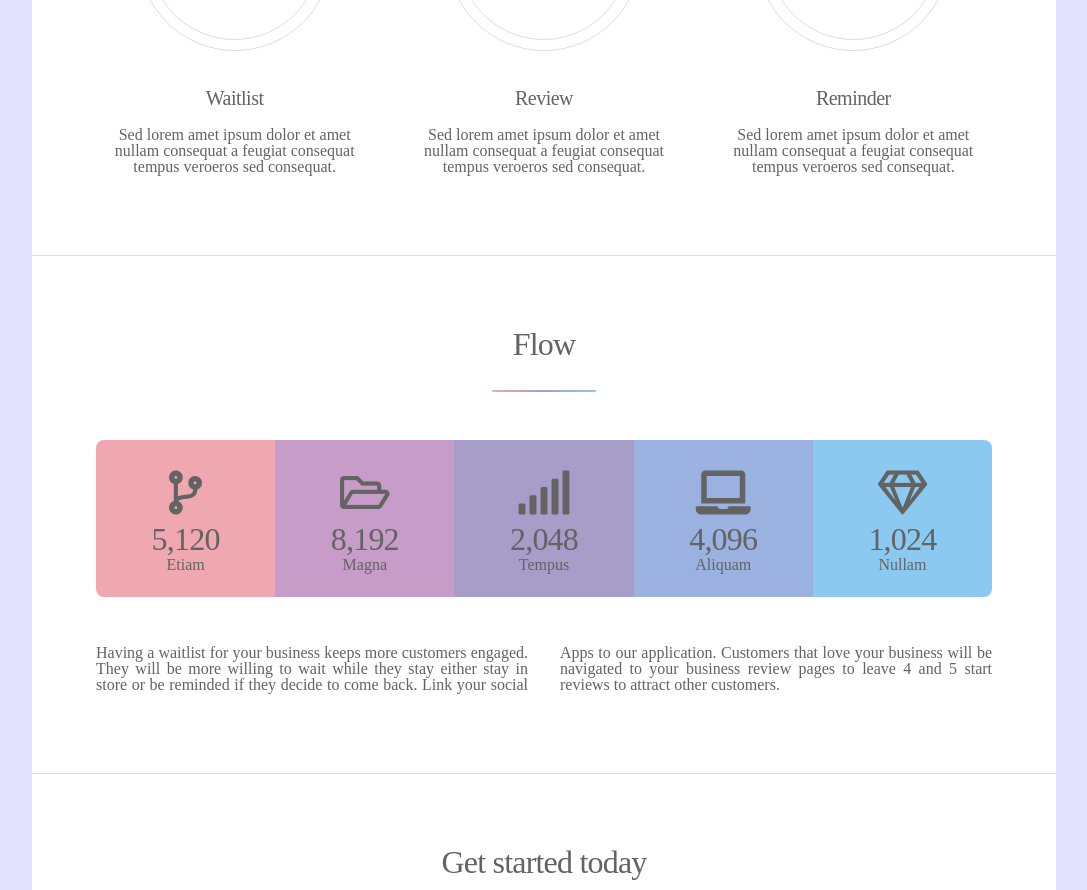
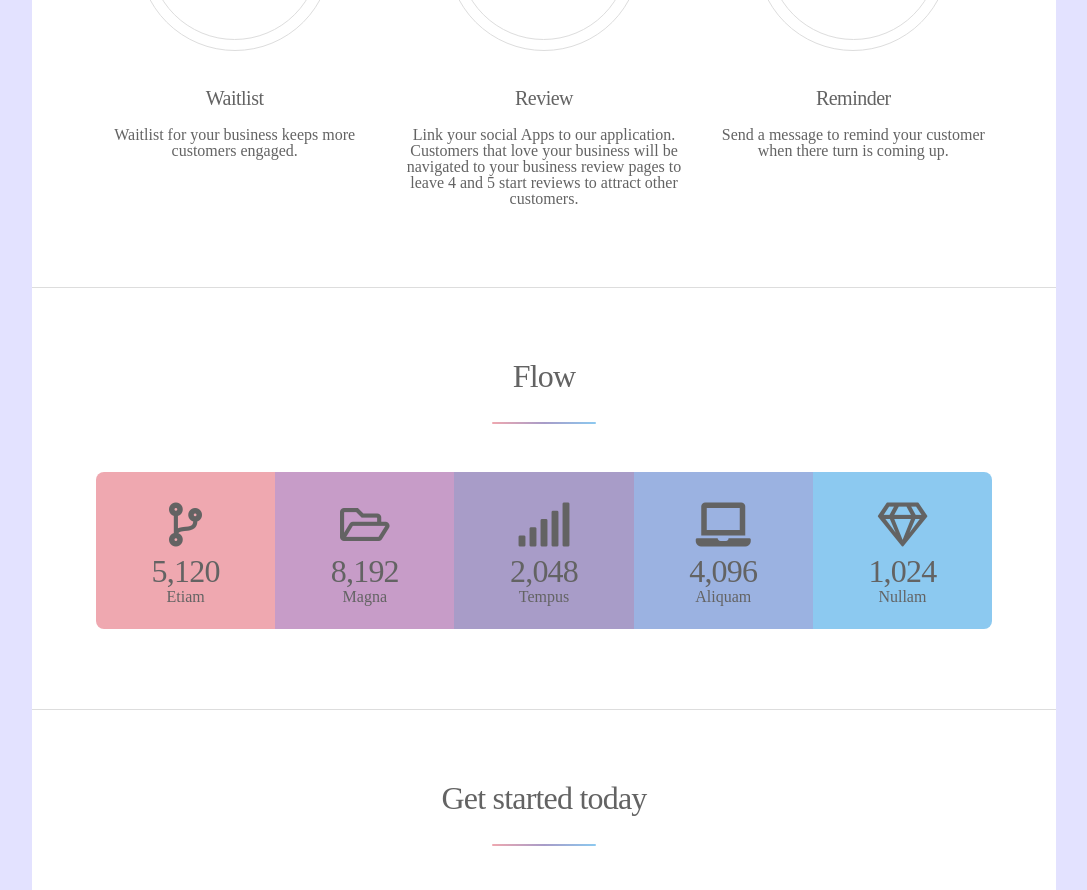
Before and after one commit to Ayoitsjason/Coursera_React, a React (Create React App) app in the folder confusion/: page / in a window 1280 px wide. Shown: the part 1320-2210 px from the top of the page, without its empty margins (96-1183 px from the left). Built offline with nearby package versions, Linux system fonts and the light colour scheme.

Commit message:
refactored splash page

```diff
--- a/confusion/src/components/splash/SplashComponent.js
+++ b/confusion/src/components/splash/SplashComponent.js
@@ -49,7 +49,7 @@ const SplashComponent = () => {
                   Here at Tippin, we provide a way to streamline your customer
                   engagement. We provide a waiting list for your customers,
                   after their service is complete, they will receive a brief
-                  survey to let the business know how they are doing.
+                  survey to let your business know how its doing.
                 </p>
               </div>
             </div>
@@ -64,25 +64,23 @@ const SplashComponent = () => {
               <li>
                 <span className="icon solid major style1 fa-code"></span>
                 <h3>Waitlist</h3>
-                <p>
-                  Sed lorem amet ipsum dolor et amet nullam consequat a feugiat
-                  consequat tempus veroeros sed consequat.
-                </p>
+                <p>Waitlist for your business keeps more customers engaged.</p>
               </li>
               <li>
                 <span className="icon major style3 fa-copy"></span>
                 <h3>Review</h3>
                 <p>
-                  Sed lorem amet ipsum dolor et amet nullam consequat a feugiat
-                  consequat tempus veroeros sed consequat.
+                  Link your social Apps to our application. Customers that love
+                  your business will be navigated to your business review pages
+                  to leave 4 and 5 start reviews to attract other customers.
                 </p>
               </li>
               <li>
                 <span className="icon major style5 fa-gem"></span>
                 <h3>Reminder</h3>
                 <p>
-                  Sed lorem amet ipsum dolor et amet nullam consequat a feugiat
-                  consequat tempus veroeros sed consequat.
+                  Send a message to remind your customer when there turn is
+                  coming up.
                 </p>
               </li>
             </ul>
@@ -116,14 +114,6 @@ const SplashComponent = () => {
                 <strong>1,024</strong> Nullam
               </li>
             </ul>
-            <p className="content">
-              Having a waitlist for your business keeps more customers engaged.
-              They will be more willing to wait while they stay either stay in
-              store or be reminded if they decide to come back. Link your social
-              Apps to our application. Customers that love your business will be
-              navigated to your business review pages to leave 4 and 5 start
-              reviews to attract other customers.
-            </p>
             <footer className="major"></footer>
           </section>
 
```
